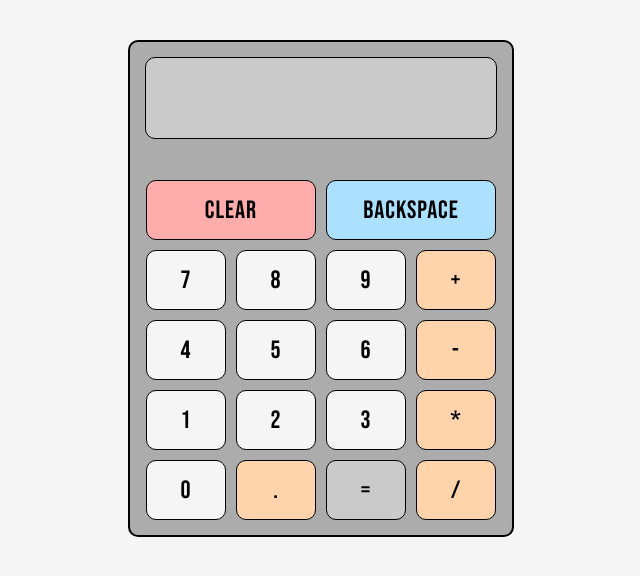
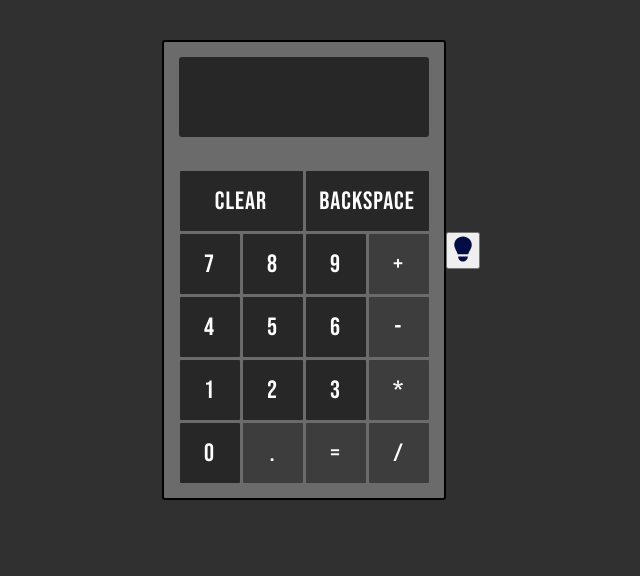
Before and after one commit to Quollveth/odin-calculator, a plain HTML site: page index.html in a window 1280 px wide. Shown: the whole page, without its empty margins (319-959 px from the left). Drawn offline with Linux system fonts and the light colour scheme.

Commit message:
New UI, dark mode support

```diff
--- a/index.html
+++ b/index.html
@@ -9,40 +9,40 @@
     <script src="script.js" defer></script>
     <link rel="preconnect" href="https://fonts.googleapis.com">
     <link rel="preconnect" href="https://fonts.gstatic.com" crossorigin>
-    <link href="https://fonts.googleapis.com/css2?family=Bebas+Neue&family=Press+Start+2P&display=swap" rel="stylesheet">
+    <link href="https://fonts.googleapis.com/css2?family=Bebas+Neue&display=swap" rel="stylesheet">
 
 </head>
-<body>
-    <div class="container">
+<body class="dark">
+    <div class="container dark">
         <section class="visor">
-            <div class="result-container">
-                <input disabled>
-                <input disabled type="text" class="operation">
-                <input disabled type="text" class="result">
+            <div class="result-container dark">
+                <input disabled type="text" class="operation dark">
+                <input disabled type="text" class="result dark">
             </div>
         </section>
         <section class="keypad">
             <div class="keypad-container">
-                <button id="clear" class="big btn"><p>CLEAR</p></button>
-                <button id="backspace" class="big btn"><p>BACKSPACE</p></button>
-                <button id="7" class="number btn"><p>7</p></button>
-                <button id="8" class="number btn"><p>8</p></button>
-                <button id="9" class="number btn"><p>9</p></button>
-                <button id="+" class="operator btn"><p>+</p></button>
-                <button id="4" class="number btn"><p>4</p></button>
-                <button id="5" class="number btn"><p>5</p></button>
-                <button id="6" class="number btn"><p>6</p></button>
-                <button id="-" class="operator btn"><p>-</p></button>
-                <button id="1" class="number btn"><p>1</p></button>
-                <button id="2" class="number btn"><p>2</p></button>
-                <button id="3" class="number btn"><p>3</p></button>
-                <button id="*" class="operator btn"><p>*</p></button>
-                <button id="0" class="number btn"><p>0</p></button>
-                <button id="decimal" class="operator btn"><p>.</p></button>
-                <button id="equal" class="operator btn"><p>=</p></button>
-                <button id="/" class="operator btn"><p>/</p></button>
+                <button id="clear" class="big btn dark"><p class="dark">CLEAR</p></button>
+                <button id="backspace" class="big btn dark"><p class="dark">BACKSPACE</p></button>
+                <button id="7" class="number btn dark"><p class="dark">7</p></button>
+                <button id="8" class="number btn dark"><p class="dark">8</p></button>
+                <button id="9" class="number btn dark"><p class="dark">9</p></button>
+                <button id="+" class="operator btn dark"><p class="dark">+</p></button>
+                <button id="4" class="number btn dark"><p class="dark">4</p></button>
+                <button id="5" class="number btn dark"><p class="dark">5</p></button>
+                <button id="6" class="number btn dark"><p class="dark">6</p></button>
+                <button id="-" class="operator btn dark"><p class="dark">-</p></button>
+                <button id="1" class="number btn dark"><p class="dark">1</p></button>
+                <button id="2" class="number btn dark"><p class="dark">2</p></button>
+                <button id="3" class="number btn dark"><p class="dark">3</p></button>
+                <button id="*" class="operator btn dark"><p class="dark">*</p></button>
+                <button id="0" class="number btn dark"><p class="dark">0</p></button>
+                <button id="decimal" class="operator btn dark"><p class="dark">.</p></button>
+                <button id="equal" class="operator btn dark"><p class="dark">=</p></button>
+                <button id="/" class="operator btn dark"><p class="dark">/</p></button>
             </div>
         </section>
     </div>
+    <button id="darkMode" class="dark"><img id="darkModeImg" src="imgs/dark-mode.svg" alt="" width="30px"></button>
 </body>
 </html>
--- a/script.js
+++ b/script.js
@@ -1,8 +1,11 @@
+const charLimit = 16;
 //dom elements
-let buttons = document.querySelectorAll('.btn');
-let operationDisplay = document.querySelector('.operation');
-let resultDisplay = document.querySelector('.result');
-
+const buttons = document.querySelectorAll('.btn');
+const operationDisplay = document.querySelector('.operation');
+const resultDisplay = document.querySelector('.result');
+const darkModeButton = document.getElementById('darkMode');
+const darkModeElements = document.querySelectorAll('.dark');
+const darkModeImg = document.getElementById('darkModeImg');
 //variables
 let currentNumber = ''; //number currently on display
 let isDecimal = false; //does the current number have a decimal place?
@@ -12,6 +15,8 @@ let operator = '';
 let operatorSet = false; //has the operator been set?
 let result = null;
 let operationDone = false; //is this a typed operation done or a repeat
+
+let darkMode = true;
 
 //MATH!
 function evaluate(value1,value2,operator){
@@ -29,7 +34,7 @@ function evaluate(value1,value2,operator){
 
 // handle the different buttons
 function handleNumbers(id){
-    if(currentNumber.length <= 10){ //character limit
+    if(currentNumber.length < charLimit){ //character limit
         if(operationDone){ //if number is pressed after operation resets the calculator state
             clearDisplay();
         }
@@ -191,3 +196,30 @@ function handleKey(key){
 document.addEventListener('keydown', function() {
     handleKey(event.key);
 });
+
+function toggleDarkMode(){
+    console.log(darkMode);
+    if(darkMode){ //enable light mode
+        darkModeElements.forEach((element) =>{
+            element.classList.remove('dark');
+            element.classList.add('light');
+        });
+        darkModeImg.src = 'imgs/light-mode.svg';
+        darkMode = false;
+    }else{ //enable dark mode
+        darkModeElements.forEach((element) =>{
+            element.classList.add('dark');
+            element.classList.remove('light');
+        });
+        darkModeImg.src = 'imgs/dark-mode.svg';
+        darkMode = true;
+    }
+}
+
+//dark mode
+darkModeButton.addEventListener('click', function() {
+    toggleDarkMode();
+});
+darkModeButton.addEventListener('touched', function() {
+    toggleDarkMode();
+});
--- a/style.css
+++ b/style.css
@@ -4,39 +4,49 @@
 }
 
 body, html{
-    background-color: #F5F5F5;
+    background-color: var(--background);
     display: flex;
     justify-content: center;
     align-items: center;
 }
 
 :root{
-    --white:#F5F5F5;
-    --orange:#ffd4ac;
-    --lightGrey:#cacaca;
-    --blue:#ace0ff;
-    --red:#ffacac;
+    --white:#ffffff;
+    --black:#1d1d1d;
+    --body:#6b6b6b;
+    /*dark mode*/
+    --dmlight:#cacaca;
+    --dmoperator:#3d3d3d;
+    --dmbutton:#272727;
+    --dmvisor:#272727;
+    --dmbackground:#303030;
+    /*light mode*/
+    --lmlight:#cacaca;
+    --lmoperator:#adadad;
+    --lmbutton:#d8d8d8;
+    --lmvisor:#c4c4c4;
+    --lmbackground:#f5f5f5;
 }
 
-/**/
+/*body*/
 
 .container{
     margin-top: 40px;
     border: 2px black solid;
-    background-color: rgb(172, 172, 172);
     width: auto;
     height: auto;
     display: grid;
     grid-template-columns: auto;
     grid-template-rows: repeat(4, 1fr);
-    border-radius: 10px;
+    border-radius: 3px;
+    background-color: var(--body);
 }
 
 section{
     margin: 15px;
 }
 
-/**/
+/*visor*/
 
 input{
     border:none;
@@ -44,16 +54,28 @@ input{
 }
 
 .result-container{
-    border: 1px solid black;
-    background-color:var(--lightGrey);
     height: 80px;
-    width: 350px;
+    width: 250px;
     display: flex;
     flex-direction: column;
-    border-radius: 10px;
+    border-radius: 3px;
 }
 
-/**/
+input{
+    max-width: 350px;
+    text-align: end;
+    font-size: 18px;
+    font-family: 'Bebas Neue',sans-serif;
+    margin: 2px;
+    opacity: 60%;
+}
+
+.result{
+    font-size: 35px;
+    opacity: 100%;
+}
+
+/*keypad*/
 
 .keypad{
     grid-row: 2/5;
@@ -65,7 +87,7 @@ input{
 .keypad-container{
     display: grid;
     grid-template-columns: repeat(4, 1fr);
-    gap: 10px;
+    gap: 3px;
 }
 
 /*buttons*/
@@ -73,32 +95,14 @@ input{
 .btn{
     border: none;
     cursor: pointer;
-    width: 80px;
+    width: 60px;
     height: 60px;
-    border: solid 1px black;
-    border-radius: 10px;
-    background-color: var(--white);
+    border-radius: 1px;
 }
 
 button.big{
-    width: 170px;
+    width: 123px;
     grid-column: span 2;
-}
-
-button.operator{
-    background-color:var(--orange);
-}
-
-button#equal{
-    background-color:var(--lightGrey);
-}
-
-#clear{
-    background-color: var(--red);
-}
-
-#backspace{
-    background-color: var(--blue);
 }
 
 button p{
@@ -107,16 +111,66 @@ button p{
     letter-spacing: 1px;
 }
 
-input{
-    max-width: 350px;
-    text-align: end;
-    font-size: 10px;
-    font-family: 'Press Start 2P','impact',sans-serif;
-    margin: 2px;
-    opacity: 60%;
+/*colors*/
+
+/*dark mode*/
+body.dark{
+    background-color: var(--dmbackground);
 }
 
-.result{
-    font-size: 32px;
-    opacity: 100%;
+button.operator.dark{
+    background-color:var(--dmoperator);
+    color: var(--dmlight);
 }
+
+#clear.dark, #backspace.dark{
+    background-color: var(--dmbutton);
+    color: var(--white);
+}
+
+input.dark{
+    color: var(--white);
+}
+
+button p.dark{
+    color:var(--white)
+}
+
+.btn.dark{
+    background-color: var(--dmbutton);
+}
+
+.result-container.dark{
+    background-color:var(--dmvisor);
+}
+
+/*light mode*/
+body.dark{
+    background-color: var(--dmbackground);
+}
+
+button.operator.light{
+    background-color:var(--lmoperator);
+    color: var(--lmlight);
+}
+
+#clear.light, #backspace.light{
+    background-color: var(--lmbutton);
+    color: var(--black);
+}
+
+input.light{
+    color: var(--black);
+}
+
+button p.light{
+    color:var(--black)
+}
+
+.btn.light{
+    background-color: var(--lmbutton);
+}
+
+.result-container.light{
+    background-color:var(--lmvisor);
+}
```
Also changed, not shown: imgs/dark-mode.svg (added), imgs/light-mode.svg (added), 1 other file.
